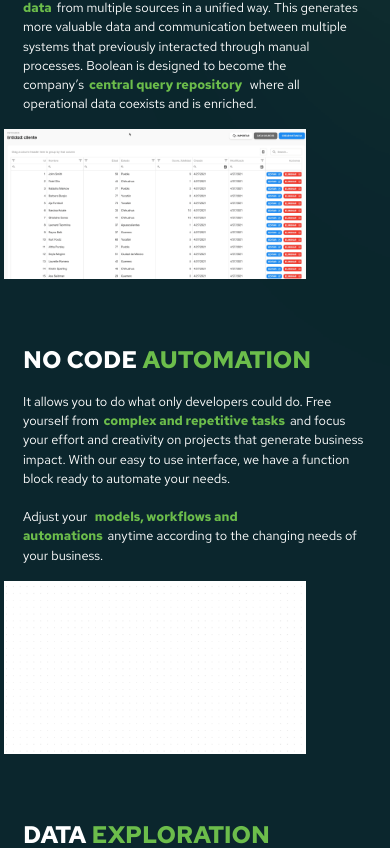
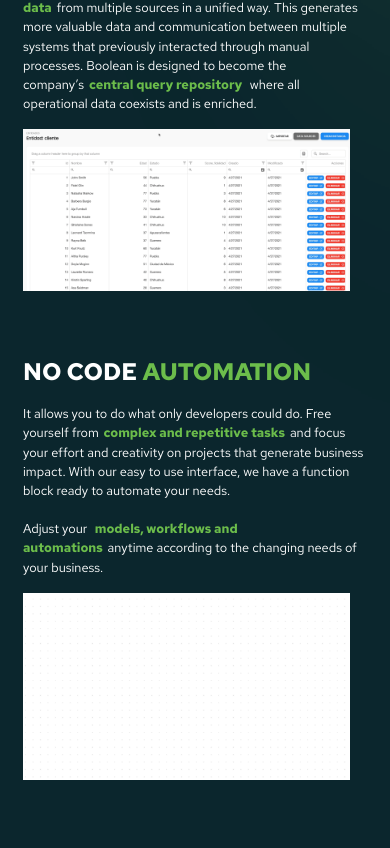
Before and after one commit to dokodeko/backbone, a Next.js app: page /bolean-app in a window 390 px wide. Shown: the part 2296-3144 px from the top of the page. Built offline with nearby package versions, Linux system fonts and the light colour scheme.

Commit message:
double fix

```diff
--- a/components/ui/ui.module.css
+++ b/components/ui/ui.module.css
@@ -48,7 +48,7 @@
 /* Sections */
 .cont_sections {
   width: 95%;
-  height: 500px;
+  height: auto !important;
   margin-left: auto;
   margin-right: 0;
   margin-bottom: 8rem;
@@ -363,6 +363,7 @@
     width: 90%;
     display: flex;
     align-items: center;
+    margin: auto;
   }
   .imagen_parrafo {
     height: auto;
```
